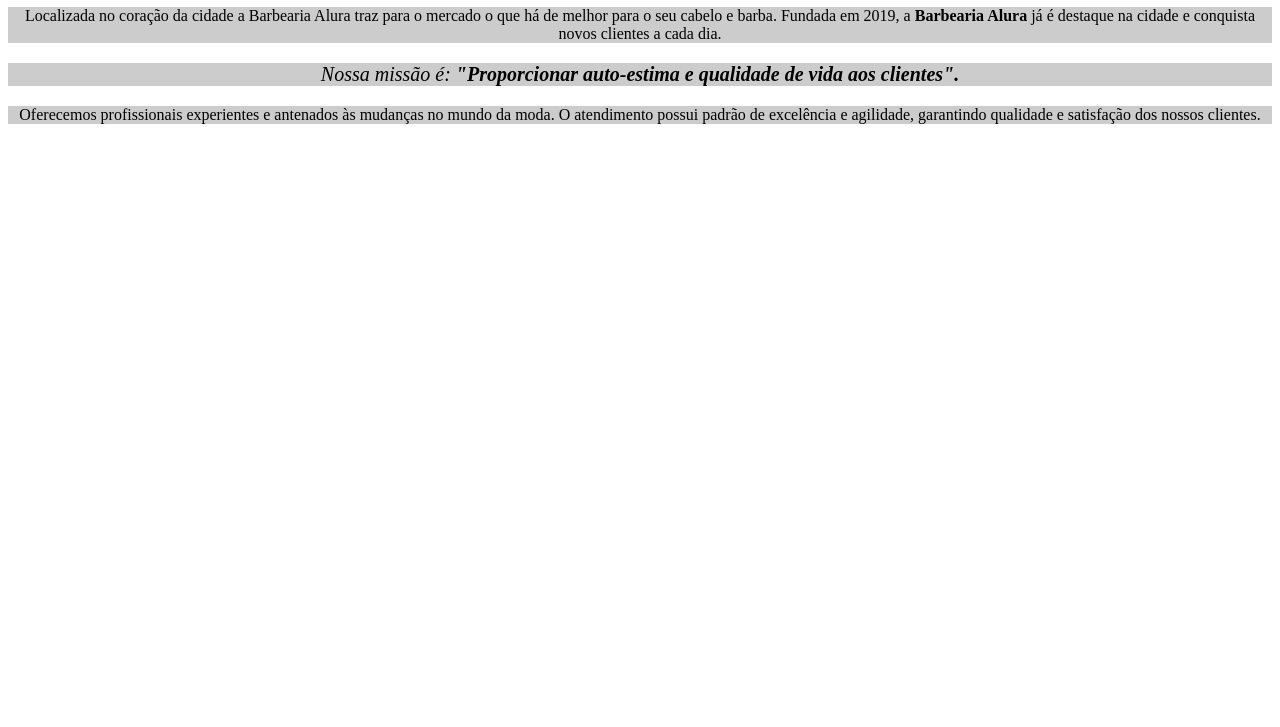
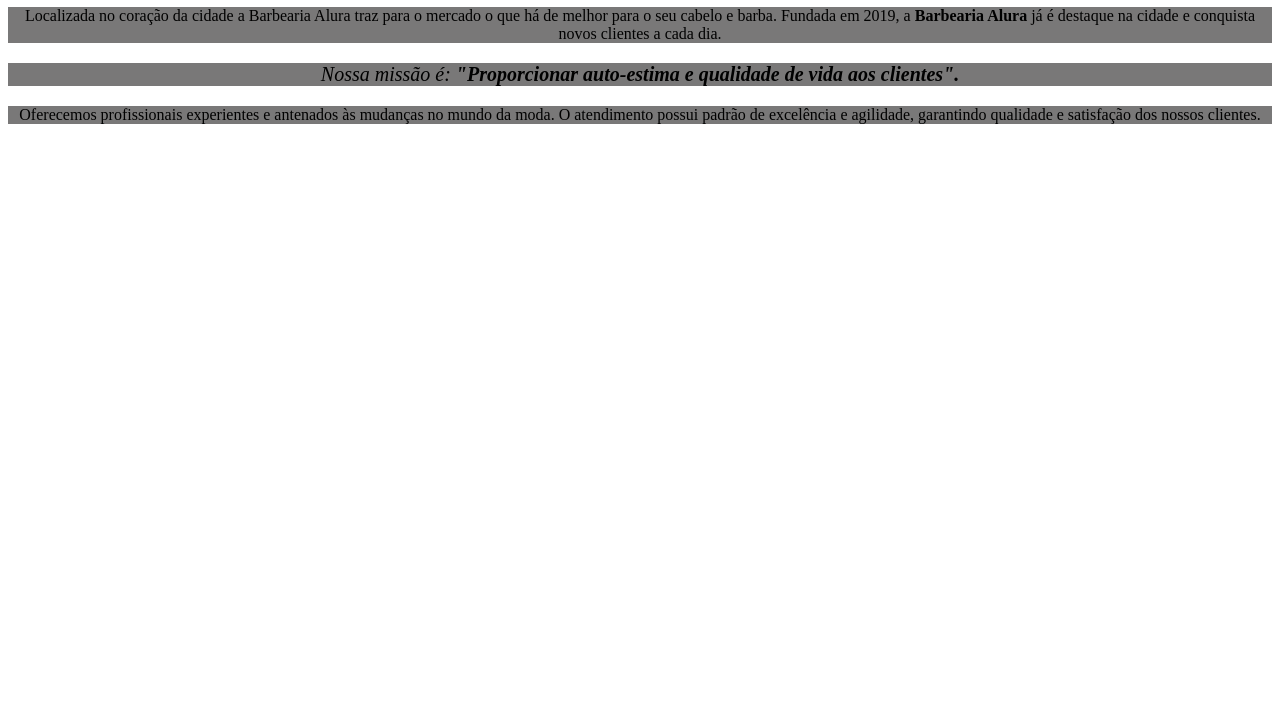
Before and after one commit to PedroTorazzi/primeiro-repositorio, a plain HTML site: page index.html in a window 1280 px wide. Shown: the part 73-800 px from the top of the page. Drawn offline with Linux system fonts and the light colour scheme.

Commit message:
Update index.html

```diff
--- a/index.html
+++ b/index.html
@@ -4,7 +4,7 @@
 <head>     <meta charset="UTF-8">        <title>Barbearia Alura</title>
 <style>
 p {
-    text-align:center ; background:#CCCCCC ;
+    text-align:center ; background:#797878 ;
 }
 </style>
 
```
